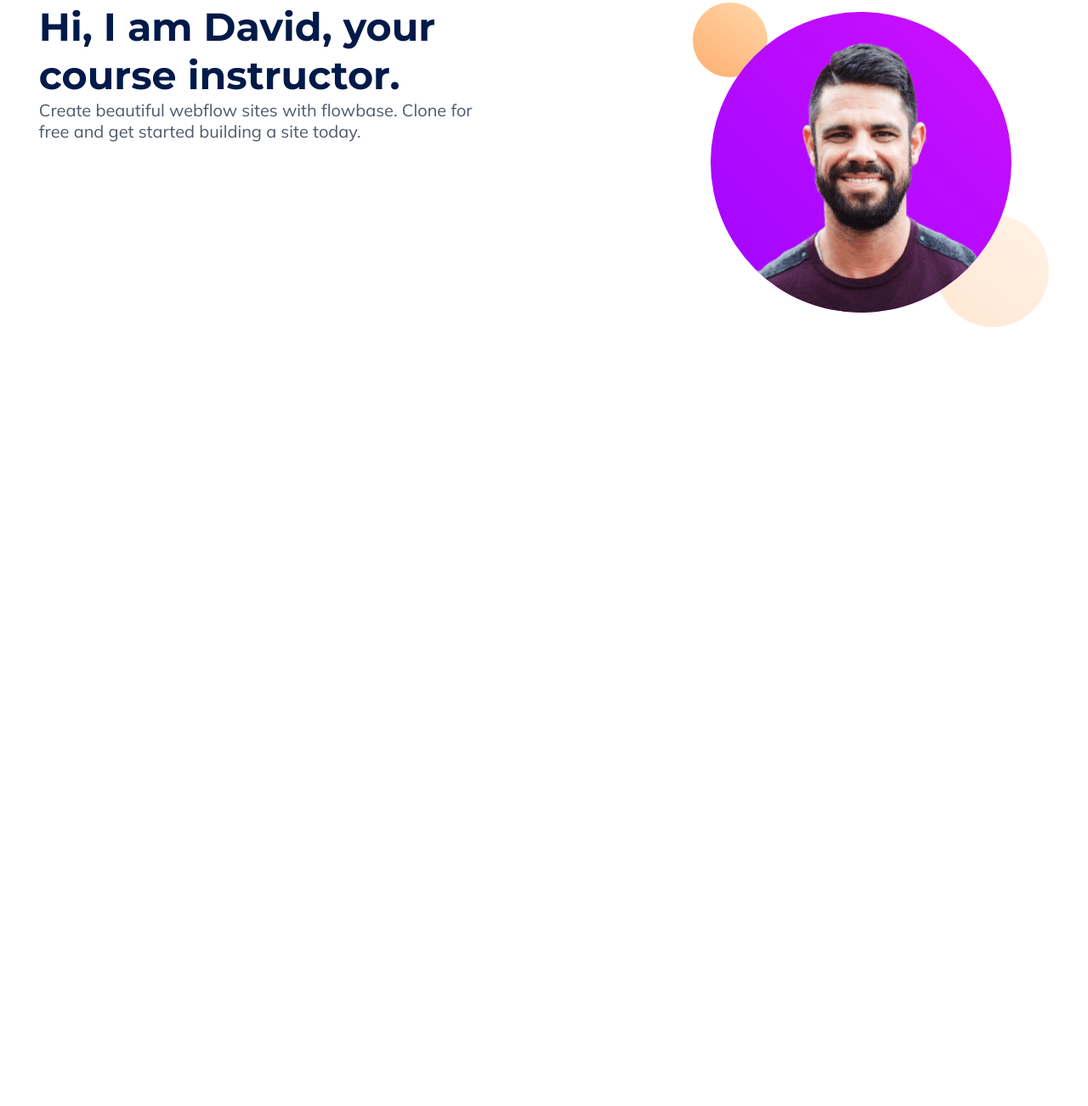
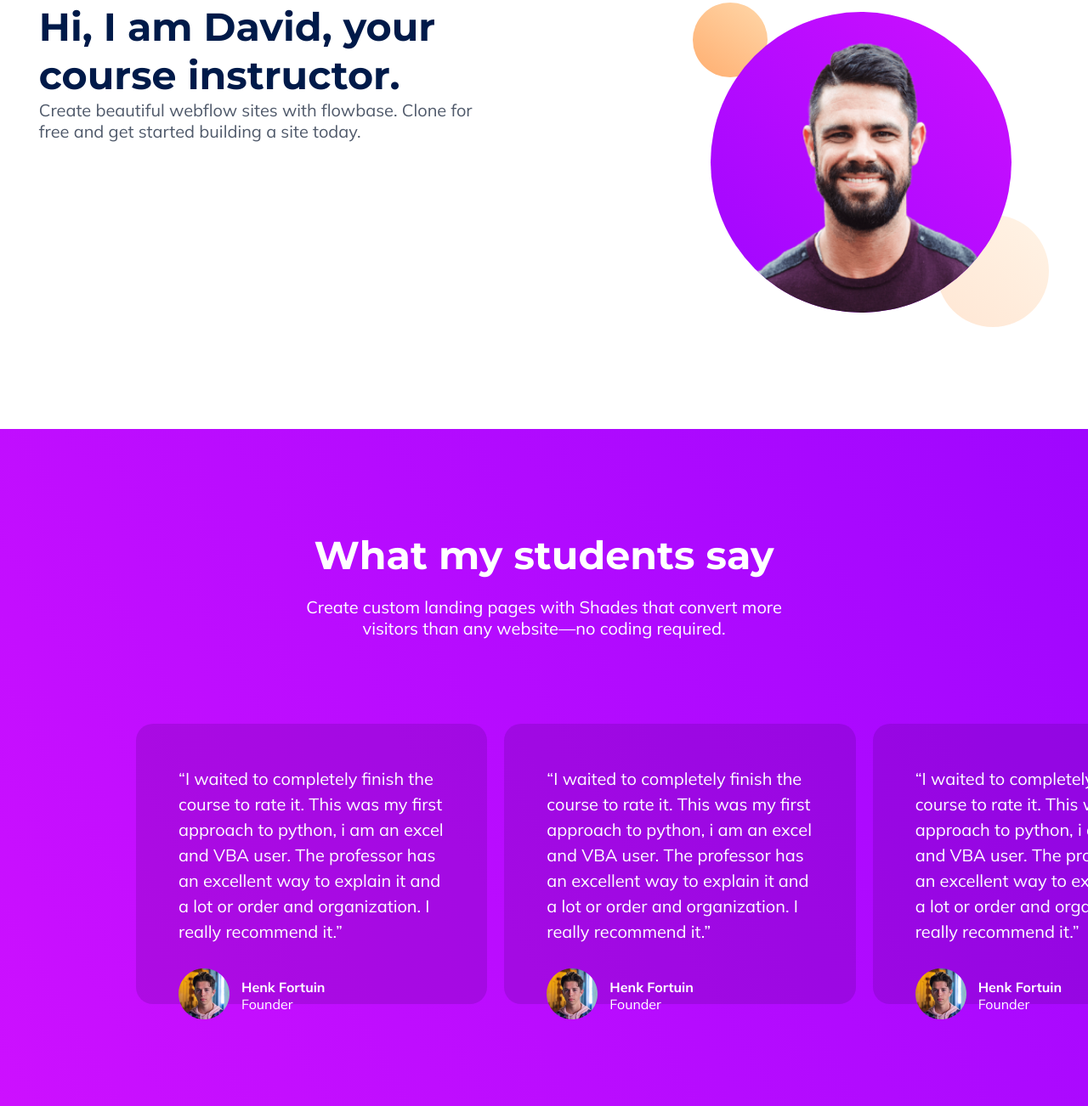
Before and after one commit to Bekansm/AlphaProject, a plain HTML site: page index.html in a window 1280 px wide. Shown: the part 2349-3651 px from the top of the page at 85% size. Before the commit the page ends 2734 px from the top, so only its background shows below. Drawn offline with Linux system fonts and the light colour scheme.

Commit message:
section 5

```diff
--- a/index.html
+++ b/index.html
@@ -203,5 +203,50 @@
 				<div class="photo__circle circle right_circle"></div>
 			</div>
 		</div>
+
+
+    <!-- Section 5-->
+     <div class="section5">
+      <div class="section5__info">
+				<div class="info__title title">
+				<p>	What my students say</p>
+				</div>
+				<div class="info__desc description_text">
+					<p> Create custom landing pages with Shades that convert more visitors than any website—no coding required.</p>
+				</div>
+			</div>
+      <div class="section5__carousel">
+        <div class="carousel__item">
+          <div class="item__desc description_text"><p>“I waited to completely finish the course to rate it. This was my first approach to python, i am an excel and VBA user. The professor has an excellent way to explain it and a lot or order and organization. I really recommend it.”</p></div>
+          <div class="item__profile">
+            <div class="profile__photo"><img src="src/img/Oval-3.png" alt=""></div>
+            <div class="profile_cred">
+              <div class="cred__title description_text"><p>Henk Fortuin</p></div>
+              <div class="cred__desc description_text"><p>Founder</p></div>
+            </div>
+          </div>
+        </div>
+        <div class="carousel__item">
+          <div class="item__desc description_text"><p>“I waited to completely finish the course to rate it. This was my first approach to python, i am an excel and VBA user. The professor has an excellent way to explain it and a lot or order and organization. I really recommend it.”</p></div>
+          <div class="item__profile">
+            <div class="profile__photo"><img src="src/img/Oval-3.png" alt=""></div>
+            <div class="profile_cred">
+              <div class="cred__title description_text"><p>Henk Fortuin</p></div>
+              <div class="cred__desc description_text"><p>Founder</p></div>
+            </div>
+          </div>
+        </div>
+        <div class="carousel__item">
+          <div class="item__desc description_text"><p>“I waited to completely finish the course to rate it. This was my first approach to python, i am an excel and VBA user. The professor has an excellent way to explain it and a lot or order and organization. I really recommend it.”</p></div>
+          <div class="item__profile">
+            <div class="profile__photo"><img src="src/img/Oval-3.png" alt=""></div>
+            <div class="profile_cred">
+              <div class="cred__title description_text"><p>Henk Fortuin</p></div>
+              <div class="cred__desc description_text"><p>Founder</p></div>
+            </div>
+          </div>
+        </div>
+      </div>
+     </div>
 	</body>
 </html>
--- a/style.css
+++ b/style.css
@@ -339,6 +339,7 @@ h1 {
 }
 
 .left_circle {
+	position: absolute;
 	width: 88px;
 	height: 88px;
 	top: 0px;
@@ -354,3 +355,79 @@ h1 {
 	height: 132px;
 	z-index: 1;
 }
+
+
+/* Section 5 */
+
+.section5 {
+	display: flex;
+	flex-direction: column;
+	width: 100%;
+	gap: 100px;
+	margin-top: 120px;
+	padding-top: 120px;
+	padding-bottom: 120px;
+	background: linear-gradient(-120deg,#9f06ff , #cd10ff);
+	overflow: hidden;
+}
+
+.section5 p {
+	color: white;
+
+}
+
+.section5__info{
+	display: flex;
+	flex-direction: column;
+	gap: 20px;
+	text-align: center;
+	margin:auto;
+	width: 560px;
+}
+
+
+.section5__carousel{
+	display: flex;
+	flex-direction: row;
+	position:relative;
+	left:160px;
+	gap:20px;
+}
+
+.carousel__item {
+	display: flex;
+	flex-direction: column;
+	gap:30px;
+	width: 550px;
+	height: 330px;
+	 background-color: rgb(75,0,112,0.196);
+	 border-radius: 20px;
+	padding: 50px 40px 0px 50px;
+}
+
+.item__desc {
+	line-height: 30px;
+	font-size: 20px;
+}
+.item__profile{
+	display: flex;
+	flex-direction: row;
+	align-items: center;
+gap:14px;
+	width: 196px;
+	height: 60px;
+}
+.profile__photo img{
+	width: 60px;
+	height: 60px;
+}
+.profile__cred {
+	display: flex;
+	flex-direction: column;
+	gap:4px
+}
+
+.cred__title {
+	font-weight: bold;
+
+}
```
Also changed, not shown: src/img/Oval-3.png (added).
